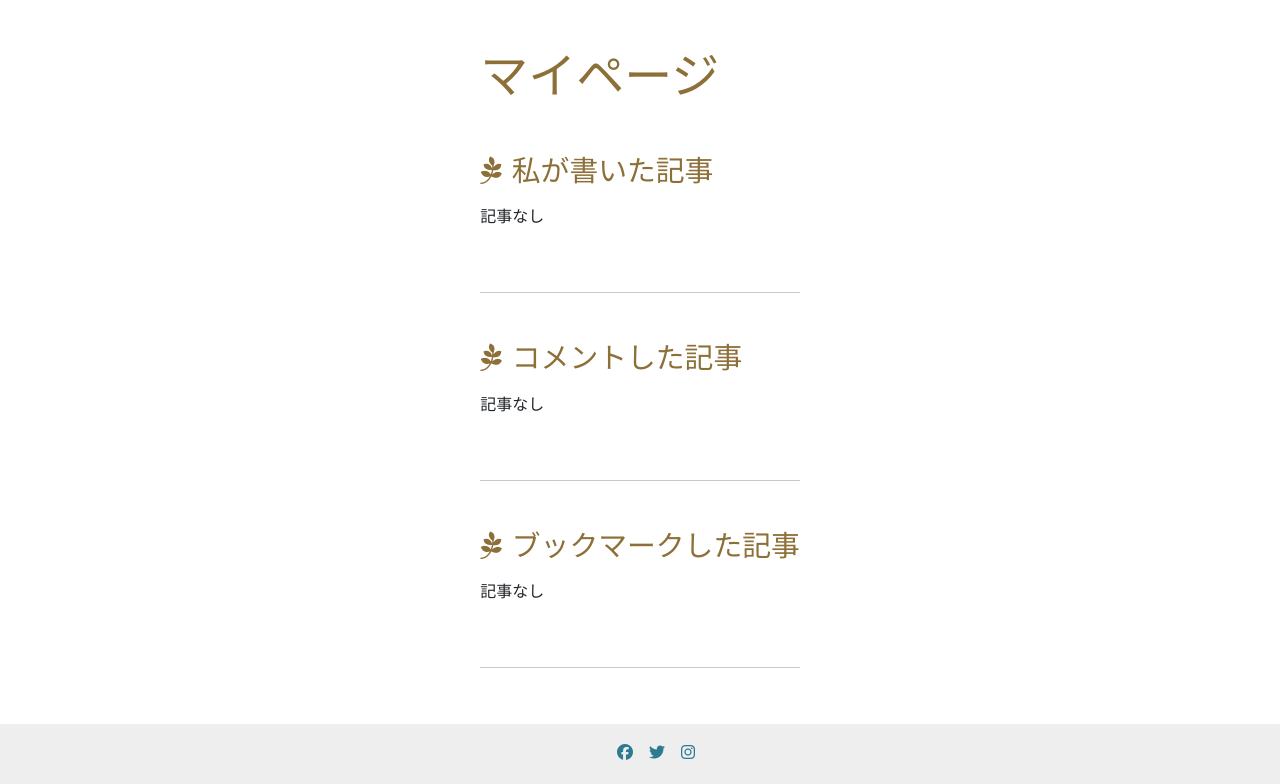
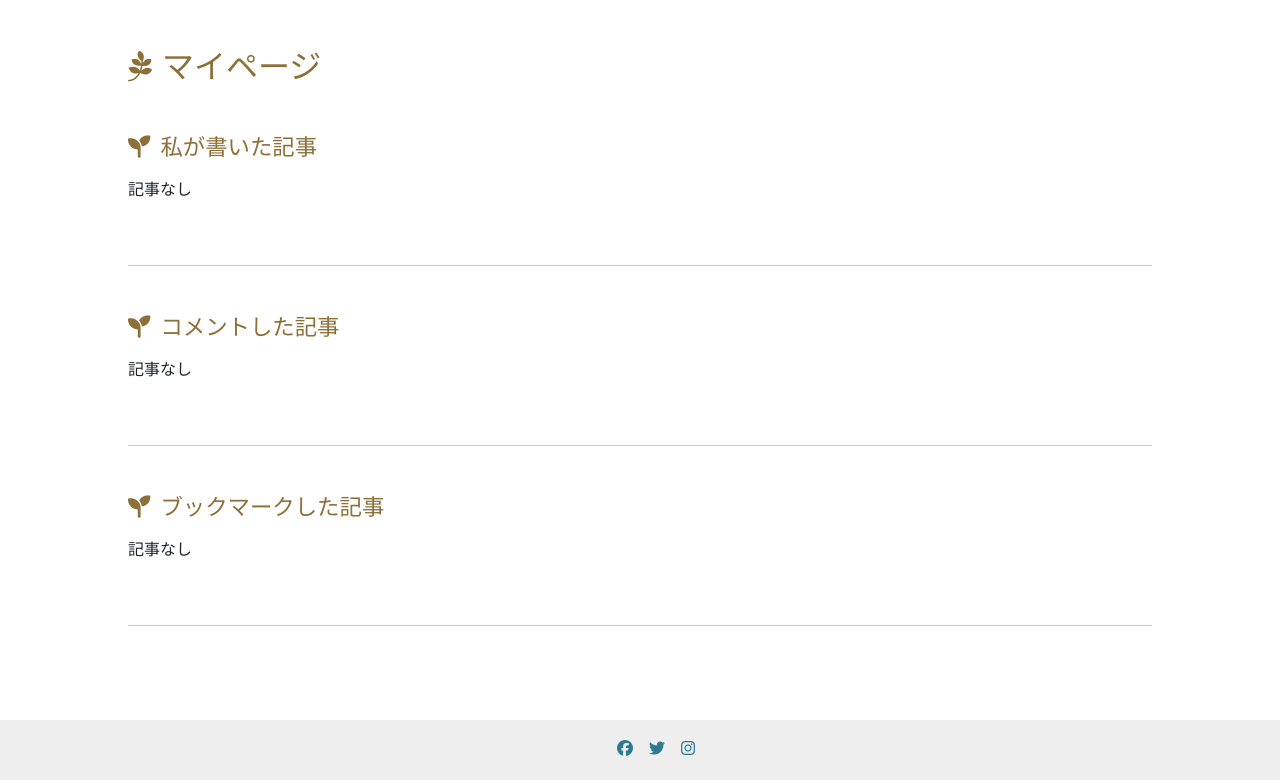
Before and after one commit to rkyzk/eco-post-sep-2023, a Django app: page /my_page/1/ in a window 1280 px wide. Shown: the part 150-934 px from the top of the page. Run offline with Django 3.2, Linux system fonts and the light colour scheme; the visitor is signed in with stand-in values (Sample User, id 1); data that the repository does not hold is empty; some libraries are stand-ins or nearby versions.

Commit message:
アイコン追加

```diff
--- a/blog/static/blog/css/style.css
+++ b/blog/static/blog/css/style.css
@@ -8,6 +8,10 @@ h2 {
 
 h4 {
     font-family: 'Lato', sans-serif;
+}
+
+.page-heading {
+    font-size: 2.0rem;
 }
 
 /* base.html */
@@ -332,6 +336,10 @@ footer {
     margin-left: 10%;
 }
 
+.tilda {
+    margin-top: 30px;
+}
+
 /* ----------- update_post.html -------------------*/
 .update-post-btn {
     margin-right: 5px;
@@ -347,6 +355,10 @@ footer {
 }
 
 /* ---------------- my page -----------*/
+.my-page-headings {
+    font-size: 1.4rem;
+}
+
 .show-posts {
     margin-top: 50px;
 }
--- a/blog/static/blog/js/script.js
+++ b/blog/static/blog/js/script.js
@@ -204,13 +204,12 @@ document.addEventListener("DOMContentLoaded", function () {
                     csrfmiddlewaretoken: csrftoken,
                 },
                 success: function (response) {
-                    // if like button is clicked, fill in the heart and add 1 to the count
+                    // いいねがクリックされたらハートを塗りつぶして数に１追加
                     if (like) {
                         likeBtn.innerHTML = '<i class="fa-solid fa-heart heart"></i>';
                         likeBtn.nextElementSibling.textContent = likesCount + 1;
                     } else {
-                        // if unlike is clicked, show only the heart outline and subtract 1
-                        // from the likes count.
+                        // いいね解除。ハートを輪郭だけにして、数を１減らす。
                         likeBtn.innerHTML = '<i class="fa-regular fa-heart heart"></i>';
                         likeBtn.nextElementSibling.textContent = likesCount - 1;
                     }
--- a/blog/templates/blog/add_post.html
+++ b/blog/templates/blog/add_post.html
@@ -3,7 +3,7 @@
 {% load crispy_forms_tags %}
 <div class="container form-section">
     <div class="col-lg-8 offset-lg-2">
-        <h1 class="mt-5 mb-4">記事を投稿</h1>
+        <h2 class="mt-5 mb-4 page-heading"><i class="fa-solid fa-pen big-space-right"></i>記事を投稿</h2>
         <p class=>環境を守るためにあなたがシェアしたいアイデアを投稿ください。
         </p>
         <form method="post" class="mt-5" enctype="multipart/form-data">
--- a/blog/templates/blog/index.html
+++ b/blog/templates/blog/index.html
@@ -32,10 +32,10 @@
             <!-- 今週の記事と人気の記事へのリンク -->
             <div class="links-to-posts">
                 <a href="{% url 'recent_posts' %}">
-                    <p>今週の記事をもっと読む &raquo;</p>
+                    <p><i class="fa-solid fa-seedling big-space-right"></i>今週の記事をもっと読む &raquo;</p>
                 </a>
                 <a href="{% url 'popular_posts' %}" class="mt-4">
-                    <p>人気の記事 &raquo;</p>
+                    <p><i class="fa-solid fa-seedling big-space-right"></i>人気の記事 &raquo;</p>
                 </a>
             </div>
         </div>
--- a/blog/templates/blog/my_page.html
+++ b/blog/templates/blog/my_page.html
@@ -1,18 +1,18 @@
 {% extends "blog/base.html" %}
 {% block content %}
-<div class="container d-flex justify-content-center">
-    <div class="my-page">
-        <h1 class="mt-5">マイページ</h1>
+<div class="d-flex justify-content-center">
+    <div class="content">
+        <h2 class=" page-heading mt-5"><i class="fa-brands fa-pagelines big-space-right"></i>マイページ</h2>
         <!-- ユーザーが書いた記事 -->
-        <h2 class="mt-5 mb-3"><i class="fa-brands fa-pagelines big-space-right"></i>私が書いた記事</h2>
+        <h2 class="my-page-headings mt-5 mb-3"><i class="fa-solid fa-seedling big-space-right"></i>私が書いた記事</h2>
         {% include "blog/my_page_template.html" with posts=my_posts only %}
         <hr class="d-none d-lg-block mt-5">
         <!-- コメントした記事 -->
-        <h2 class="mt-5 mb-3"><i class="fa-brands fa-pagelines big-space-right"></i>コメントした記事</h2>
+        <h2 class="my-page-headings mt-5 mb-3"><i class="fa-solid fa-seedling big-space-right"></i>コメントした記事</h2>
         {% include "blog/my_page_template.html" with posts=commented_posts only %}
         <hr class="d-none d-lg-block mt-5">
         <!-- ブックマークした記事 -->
-        <h2 class="mt-5 mb-3"><i class="fa-brands fa-pagelines big-space-right"></i>ブックマークした記事</h2>
+        <h2 class="my-page-headings mt-5 mb-3"><i class="fa-solid fa-seedling big-space-right"></i>ブックマークした記事</h2>
         {% include "blog/my_page_template.html" with posts=bookmarked_posts only %}
         <hr class="d-none d-lg-block mt-5">
     </div>
--- a/blog/templates/blog/paginated_posts_list.html
+++ b/blog/templates/blog/paginated_posts_list.html
@@ -2,7 +2,7 @@
 {% block content %}
 <div class="d-flex justify-content-center">
     <div class="content">
-        <h1 class="mt-5">{{page_title}}</h1>
+        <h2 class="page-heading mt-5"><i class="fa-brands fa-pagelines big-space-right"></i>{{page_title}}</h2>
         <div class="row posts">
             {% for post in object_list %}
             {% include "blog/post_excerpt.html" %}
--- a/blog/templates/blog/post_detail.html
+++ b/blog/templates/blog/post_detail.html
@@ -94,7 +94,7 @@
         {% if post.status == 1 %}
         <section class="d-lg-flex justify-content-between mt-5 comments">
             <div class="comments-left">
-                <h2>コメント</h2>
+                <h2><i class="fa-regular fa-comment-dots big-space-right"></i>コメント</h2>
                 {% for comment in comments %}
                 <div>
                     {% if comment.comment_status != 2 %}
@@ -140,7 +140,7 @@
             <div class="mt-custom comments-right">
                 <!-- ログインしているユーザーにはコメントフォームを表示 -->
                 {% if user.is_authenticated %}
-                <h2>コメントを投稿:</h2>
+                <h2><i class="fa-solid fa-pen big-space-right"></i>コメントを投稿:</h2>
                 <p class="mt-3">{{ user.username }}として投稿</p>
                 <form method="post" class="mt-3">
                     {{ comment_form | crispy }}
--- a/blog/templates/blog/post_excerpt.html
+++ b/blog/templates/blog/post_excerpt.html
@@ -21,7 +21,7 @@
     </div>
     <div class="post-excerpt">
         <p class="mt-1 excerpt">{{ post.excerpt }}</p>
-        <a href="{% url 'detail_page' post.slug %}">Read the full story</a>
+        <a href="{% url 'detail_page' post.slug %}">続きを読む</a>
     </div>
     <hr class="line">
 </div>
--- a/blog/templates/blog/search_posts.html
+++ b/blog/templates/blog/search_posts.html
@@ -4,8 +4,8 @@
 <div class="container d-flex justify-content-center">
     <!-- 検索フォーム -->
     <form method="get">
-        <h2 class="mt-4">記事を検索</h1>
-            <div class="mt-2 form-lable-group">
+        <h2 class="mt-4"><i class="fa-solid fa-magnifying-glass big-space-right"></i>記事を検索</h1>
+            <div class=" mt-2 form-lable-group">
                 {{postForm.form.title.label_tag}}
                 {% render_field postForm.form.title class="form-control" %}
             </div>
@@ -32,7 +32,7 @@
                     {{postForm.form.published_after.label_tag}}
                     {% render_field postForm.form.published_after class="form-control" %}
                 </div>
-                <div class="col-md-1 col-1 pub-range">〜</div>
+                <div class="col-md-1 col-1 pub-range tilda">〜</div>
                 <div class=" col-md-5 col-11 form-lable-group pub-date-range pub-before">
                     {{postForm.form.published_before.label_tag}}
                     {% render_field postForm.form.published_before class="form-control" %}
--- a/ecopost/settings.py
+++ b/ecopost/settings.py
@@ -32,7 +32,7 @@ TEMPLATES_DIR = os.path.join(BASE_DIR, 'templates')
 SECRET_KEY = os.environ.get('SECRET_KEY')
 
 # SECURITY WARNING: don't run with debug turned on in production!
-DEBUG = True
+DEBUG = False
 
 # This allows summer note to be loaded on the deployed project.
 X_FRAME_OPTIONS = 'SAMEORIGIN'
@@ -154,7 +154,7 @@ USE_TZ = True
 
 # Static files (CSS, JavaScript, Images)
 # https://docs.djangoproject.com/en/3.2/howto/static-files/
-# django_heroku.settings(locals())
+django_heroku.settings(locals())
 
 STATIC_URL = '/static/'
 
--- a/templates/account/login.html
+++ b/templates/account/login.html
@@ -8,7 +8,7 @@
 <div class="container mt-4">
     <div class="row">
         <div class="col-md-6 offset-md-3">
-            <h2>{% trans "Sign In" %}</h2>
+            <h2><i class="fa-brands fa-pagelines big-space-right"></i>{% trans "Sign In" %}</h2>
             <p class="mt-3">{% blocktrans %}まだメンバーでない方はこちらで
                 <a href="{{ signup_url }}">メンバー登録</a>{% endblocktrans %}</p>
 
--- a/templates/account/logout.html
+++ b/templates/account/logout.html
@@ -8,7 +8,7 @@
 <div class="container mt-4">
     <div class="row">
         <div class="col-md-6 offset-md-3">
-            <h2>{% trans "Sign Out" %}</h2>
+            <h2><i class="fa-brands fa-pagelines big-space-right"></i>{% trans "Sign Out" %}</h2>
 
             <p class="mt-5">{% trans 'Are you sure you want to sign out?' %}</p>
 
--- a/templates/account/signup.html
+++ b/templates/account/signup.html
@@ -6,7 +6,7 @@
 <div class="container mt-4">
     <div class="row">
         <div class="col-md-6 offset-md-3">
-            <h2>メンバー登録</h2>
+            <h2><i class="fa-brands fa-pagelines big-space-right"></i>メンバー登録</h2>
             <p class="mt-3">{% blocktrans %}メンバー登録済みの方はこちらで <a href="{{ login_url }}">ログイン</a>{% endblocktrans %}
             </p>
 
```
